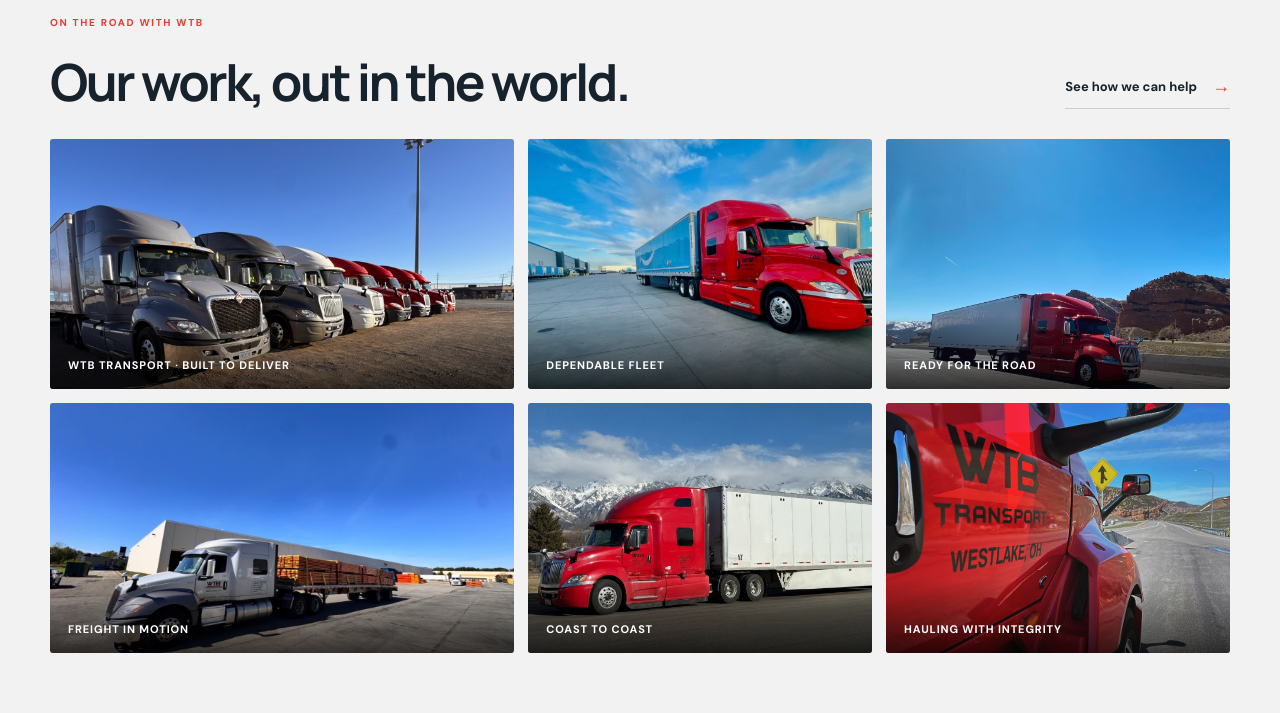
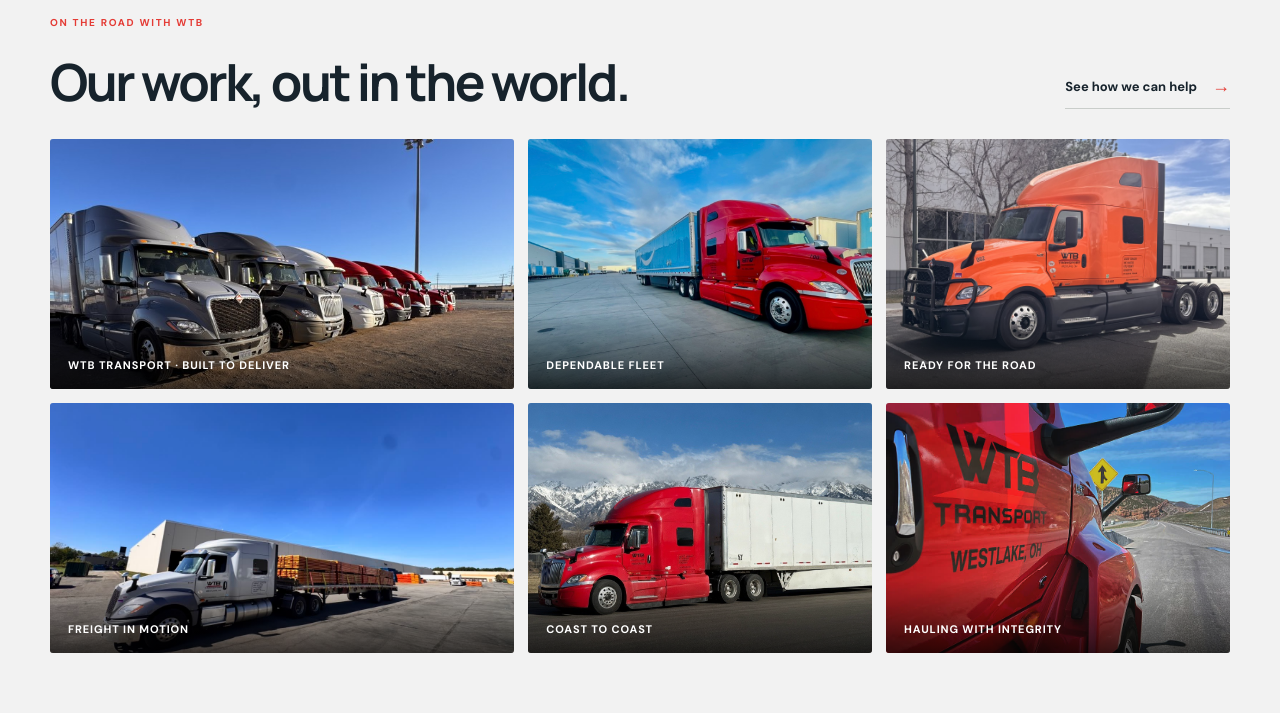
Before and after one commit to wtbtransport/wtbtransport-website, a plain HTML site: page index.html in a window 1280 px wide. Shown: the part 3660-4373 px from the top of the page. Drawn offline with Linux system fonts and the light colour scheme.

Commit message:
Update ready for the road gallery photo
Co-authored-by: Copilot <223556219+Copilot@users.noreply.github.com>

```diff
--- a/index.html
+++ b/index.html
@@ -26,7 +26,7 @@
     <section class="shipping-band"><div class="container shipping-inner"><div><p class="eyebrow">READY WHEN YOU ARE</p><h2>Have freight to move?</h2></div><a class="button shipping-button" href="services.html">Explore our services <span aria-hidden="true">→</span></a></div></section>
     <section class="services-preview section-pad"><div class="container"><div class="section-heading"><div><p class="eyebrow eyebrow-dark">HOW WE MOVE</p><h2>Transportation that<br>works for your business.</h2></div><a class="text-link" href="services.html">All services <span aria-hidden="true">→</span></a></div><div class="service-grid"><article class="service-card"><span class="service-number">01</span><div class="service-icon" aria-hidden="true">▰</div><h3>Asset-based freight</h3><p>Dependable capacity and hands-on attention, backed by an experienced transportation team.</p><a href="services.html#asset-based">Learn more <span aria-hidden="true">→</span></a></article><article class="service-card"><span class="service-number">02</span><div class="service-icon" aria-hidden="true">⌖</div><h3>Regional &amp; nationwide</h3><p>Midwest roots with service coverage extending throughout the contiguous United States.</p><a href="services.html#coverage">Learn more <span aria-hidden="true">→</span></a></article><article class="service-card"><span class="service-number">03</span><div class="service-icon" aria-hidden="true">◷</div><h3>Responsive coordination</h3><p>Clear communication and a team that stays engaged as your shipment moves.</p><a href="services.html#coordination">Learn more <span aria-hidden="true">→</span></a></article></div></div></section>
     <section class="people-tech"><div class="container people-tech-grid"><figure class="people-tech-photo"><img src="IMG_0915.jpg" alt="Red WTB Transport tractor parked outdoors" loading="lazy"></figure><div class="people-tech-copy"><p class="eyebrow eyebrow-dark">PEOPLE FIRST. PROGRESS ALWAYS.</p><h2>More manpower.<br>Better technology.</h2><p>Strong supply chain solutions start with capable people and useful technology. WTB Transport brings a responsive team to your shipment needs and keeps improving the way we coordinate service.</p><p>We combine personal attention with practical tools to support clear communication, informed decisions, and dependable execution.</p><div class="people-tech-list"><div><b>01</b><span><strong>People who take ownership.</strong> Work with a team committed to understanding your needs and following through.</span></div><div><b>02</b><span><strong>Technology that serves the work.</strong> We use the tools available to support efficient coordination and better visibility.</span></div><div><b>03</b><span><strong>Continuous improvement.</strong> We look for practical ways to strengthen the customer experience.</span></div></div></div></div></section>
-    <section class="photo-gallery"><div class="container"><div class="photo-gallery-heading"><div><p class="eyebrow eyebrow-dark">ON THE ROAD WITH WTB</p><h2>Our work, out in the world.</h2></div><a class="text-link" href="services.html">See how we can help <span aria-hidden="true">→</span></a></div><div class="photo-grid"><figure class="photo-tile"><img src="fleet-row.jpg" alt="Row of WTB Transport tractors parked in the fleet yard" loading="lazy"><figcaption>WTB TRANSPORT · BUILT TO DELIVER</figcaption></figure><figure class="photo-tile"><img src="IMG_0913.jpg" alt="WTB Transport fleet vehicle" loading="lazy"><figcaption>DEPENDABLE FLEET</figcaption></figure><figure class="photo-tile"><img src="IMG_0914.jpg" alt="WTB Transport equipment" loading="lazy"><figcaption>READY FOR THE ROAD</figcaption></figure><figure class="photo-tile"><img src="flatbed-lumber.jpg" alt="WTB Transport flatbed carrying lumber" loading="lazy"><figcaption>FREIGHT IN MOTION</figcaption></figure><figure class="photo-tile"><img src="coast-to-coast.jpg" alt="Red WTB Transport truck and trailer in front of snowy mountains" loading="lazy"><figcaption>COAST TO COAST</figcaption></figure><figure class="photo-tile"><img src="wtb-cab-door.jpg" alt="WTB Transport truck beside the highway" loading="lazy"><figcaption>HAULING WITH INTEGRITY</figcaption></figure></div></div></section>
+    <section class="photo-gallery"><div class="container"><div class="photo-gallery-heading"><div><p class="eyebrow eyebrow-dark">ON THE ROAD WITH WTB</p><h2>Our work, out in the world.</h2></div><a class="text-link" href="services.html">See how we can help <span aria-hidden="true">→</span></a></div><div class="photo-grid"><figure class="photo-tile"><img src="fleet-row.jpg" alt="Row of WTB Transport tractors parked in the fleet yard" loading="lazy"><figcaption>WTB TRANSPORT · BUILT TO DELIVER</figcaption></figure><figure class="photo-tile"><img src="IMG_0913.jpg" alt="WTB Transport fleet vehicle" loading="lazy"><figcaption>DEPENDABLE FLEET</figcaption></figure><figure class="photo-tile"><img src="ready-for-the-road.jpg" alt="Orange WTB Transport tractor parked outside" loading="lazy"><figcaption>READY FOR THE ROAD</figcaption></figure><figure class="photo-tile"><img src="flatbed-lumber.jpg" alt="WTB Transport flatbed carrying lumber" loading="lazy"><figcaption>FREIGHT IN MOTION</figcaption></figure><figure class="photo-tile"><img src="coast-to-coast.jpg" alt="Red WTB Transport truck and trailer in front of snowy mountains" loading="lazy"><figcaption>COAST TO COAST</figcaption></figure><figure class="photo-tile"><img src="wtb-cab-door.jpg" alt="WTB Transport truck beside the highway" loading="lazy"><figcaption>HAULING WITH INTEGRITY</figcaption></figure></div></div></section>
     <section class="trust-band trust-band-video"><video class="trust-video" src="truck-on-road.mp4" poster="truck-on-road-poster.jpg" autoplay muted loop playsinline aria-hidden="true"></video><div class="container trust-inner"><div><p class="eyebrow">A TRACK RECORD YOU CAN TRUST</p><h2>Experience in every mile.</h2></div><div class="trust-stats"><div><strong>5,000+</strong><span>shipments delivered</span></div><div><strong>48</strong><span>states served</span></div><div><strong>2019</strong><span>founded in Cleveland</span></div></div></div></section>
     <section class="closing-cta section-pad"><div class="container closing-inner"><div><p class="eyebrow eyebrow-dark">LET’S GET YOUR FREIGHT MOVING</p><h2>Looking for a carrier<br>you can rely on?</h2></div><a class="button button-red" href="quote.html">Start a quote <span aria-hidden="true">→</span></a></div></section>
   </main>
```
Also changed, not shown: ready-for-the-road.jpg (added).
